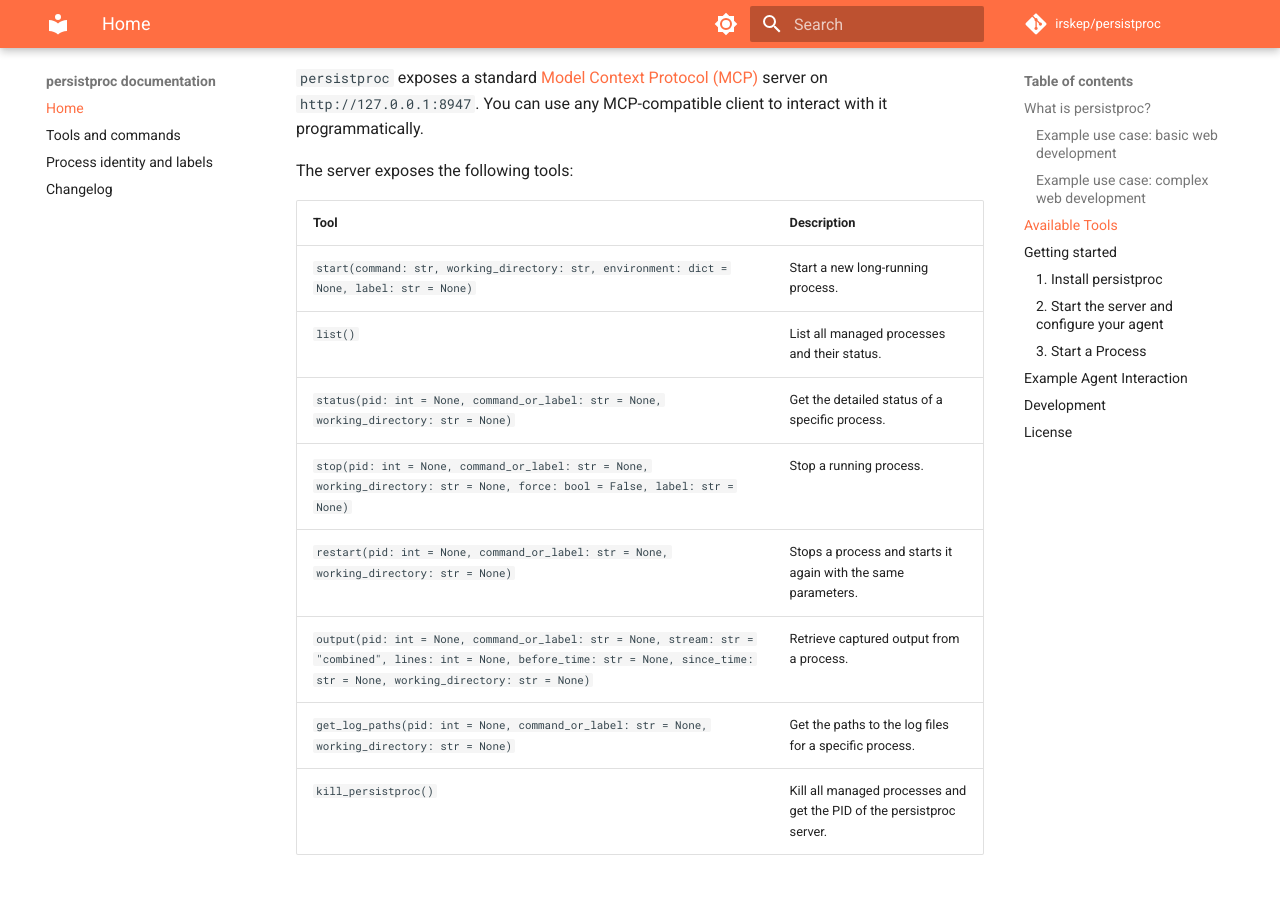
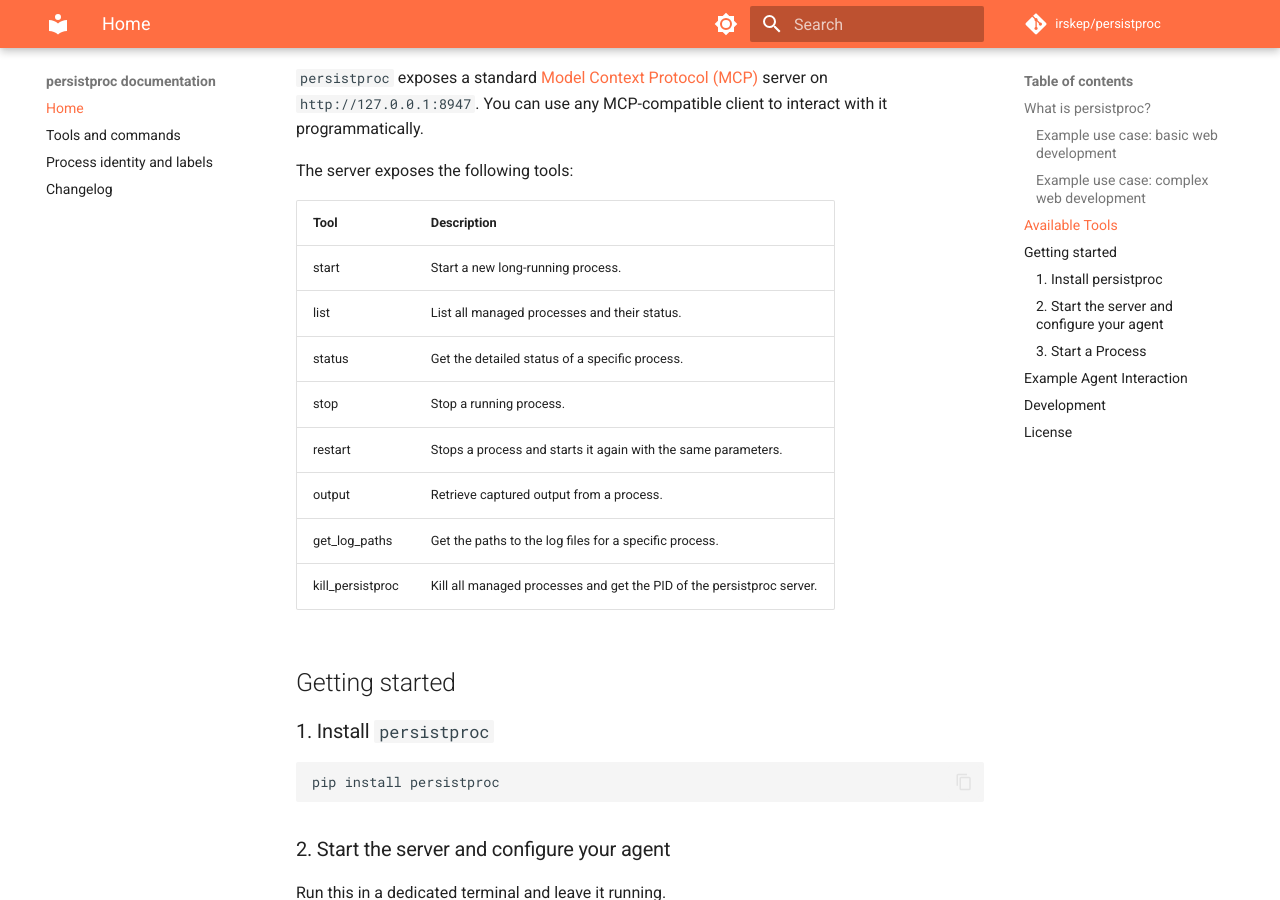
Before and after one commit to irskep/persistproc, an MkDocs documentation site: the page built from docs/index.md, in a window 1280 px wide and 900 px high, scrolled down 2655 px. Built offline with MkDocs 1.6.1 and Material for MkDocs 9.7.7, drawn with Linux system fonts in a browser that asks for light colours; comment, search, counter and statistics services are not loaded; the version menu is left out.

Commit message:
update index.md (auto)

```diff
--- a/docs/index.md
+++ b/docs/index.md
@@ -95,14 +95,14 @@
 
 | Tool | Description |
 | --- | --- |
-| `start(command: str, working_directory: str, environment: dict = None, label: str = None)` | Start a new long-running process. |
-| `list()` | List all managed processes and their status. |
-| `status(pid: int = None, command_or_label: str = None, working_directory: str = None)` | Get the detailed status of a specific process. |
-| `stop(pid: int = None, command_or_label: str = None, working_directory: str = None, force: bool = False, label: str = None)` | Stop a running process. |
-| `restart(pid: int = None, command_or_label: str = None, working_directory: str = None)` | Stops a process and starts it again with the same parameters. |
-| `output(pid: int = None, command_or_label: str = None, stream: str = "combined", lines: int = None, before_time: str = None, since_time: str = None, working_directory: str = None)` | Retrieve captured output from a process. |
-| `get_log_paths(pid: int = None, command_or_label: str = None, working_directory: str = None)` | Get the paths to the log files for a specific process. |
-| `kill_persistproc()` | Kill all managed processes and get the PID of the persistproc server. |
+| start | Start a new long-running process. |
+| list | List all managed processes and their status. |
+| status | Get the detailed status of a specific process. |
+| stop | Stop a running process. |
+| restart | Stops a process and starts it again with the same parameters. |
+| output | Retrieve captured output from a process. |
+| get_log_paths | Get the paths to the log files for a specific process. |
+| kill_persistproc | Kill all managed processes and get the PID of the persistproc server. |
 
 ## Getting started
 
```
